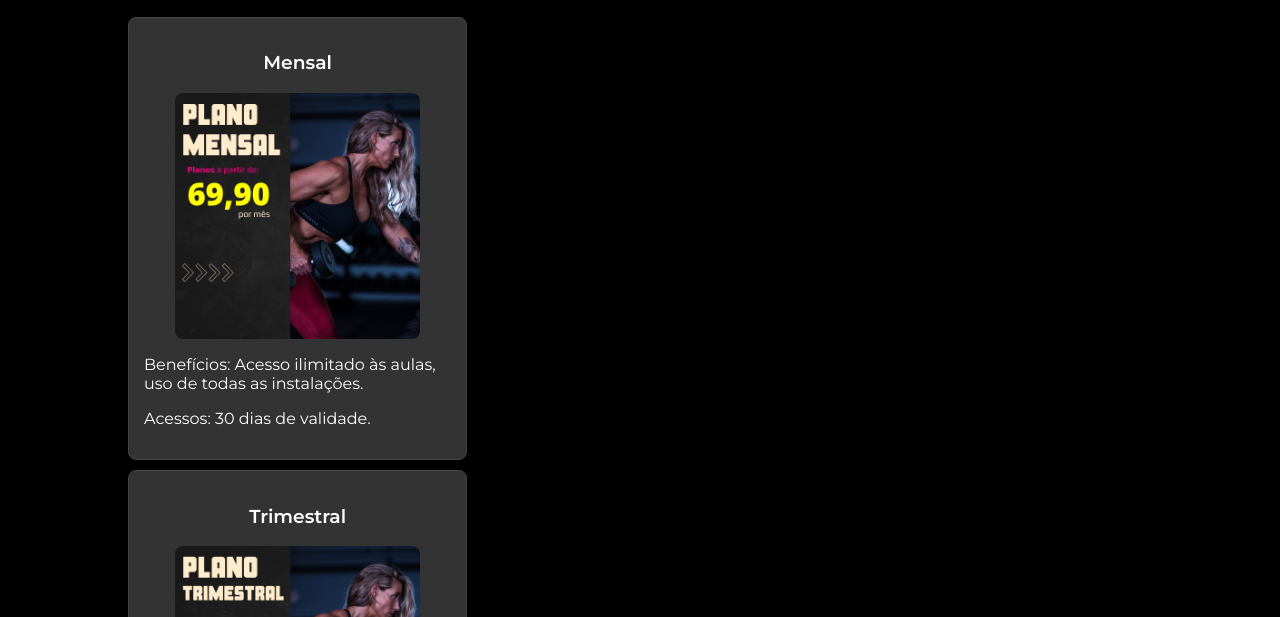
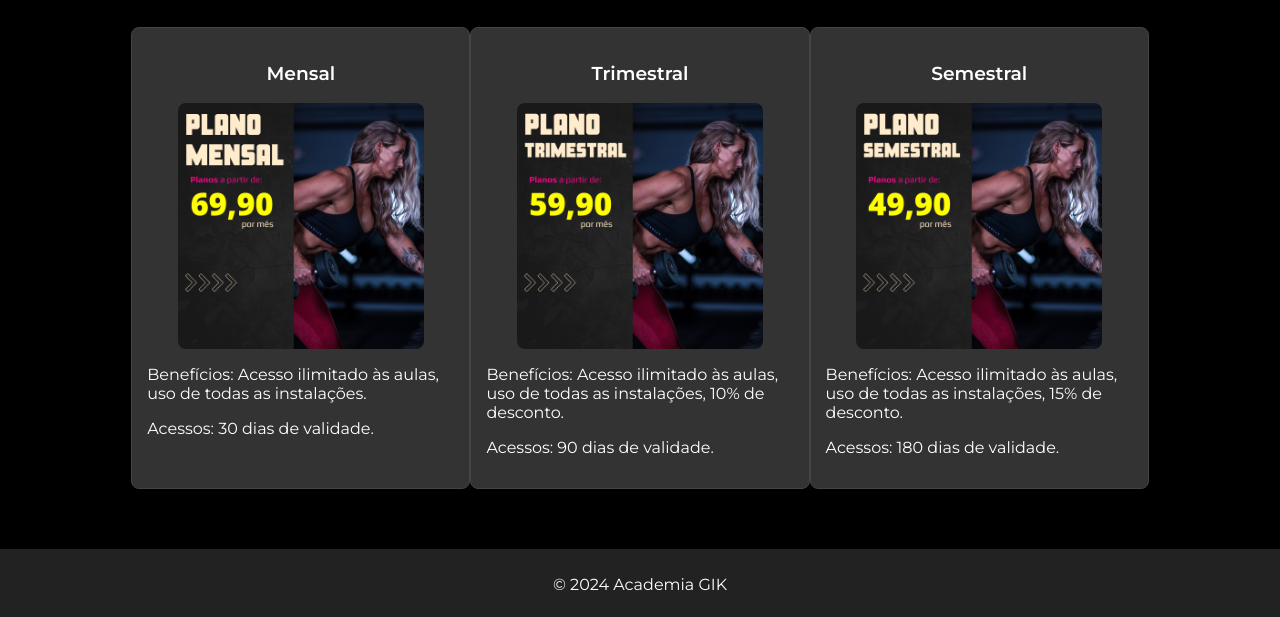
Before and after one commit to Bielzindovasco/GIK, a plain HTML site: page precos.html in a window 1280 px wide. Shown: the part 183-800 px from the top of the page. Drawn offline with Linux system fonts and the light colour scheme.

Commit message:
Atualização do Style
Atualizado para centralizar os divs da página precos.html que estavam de forma incoerente em relação as outras páginas

```diff
--- a/styles.css
+++ b/styles.css
@@ -2,7 +2,7 @@
 
 html, body {
     height: 100%;
-    overflow-y: auto; /* Barra de rolagem para todo o site */
+    overflow-y: auto;
 }
 
 body {
@@ -38,6 +38,13 @@ nav a {
     margin: auto;
     text-align: center;
     padding-bottom: 30px;
+}
+
+.preco-container {
+    display: flex;
+    justify-content: center;
+    flex-wrap: wrap;
+    margin: 20px 0;
 }
 
 h2, h3 {
```
